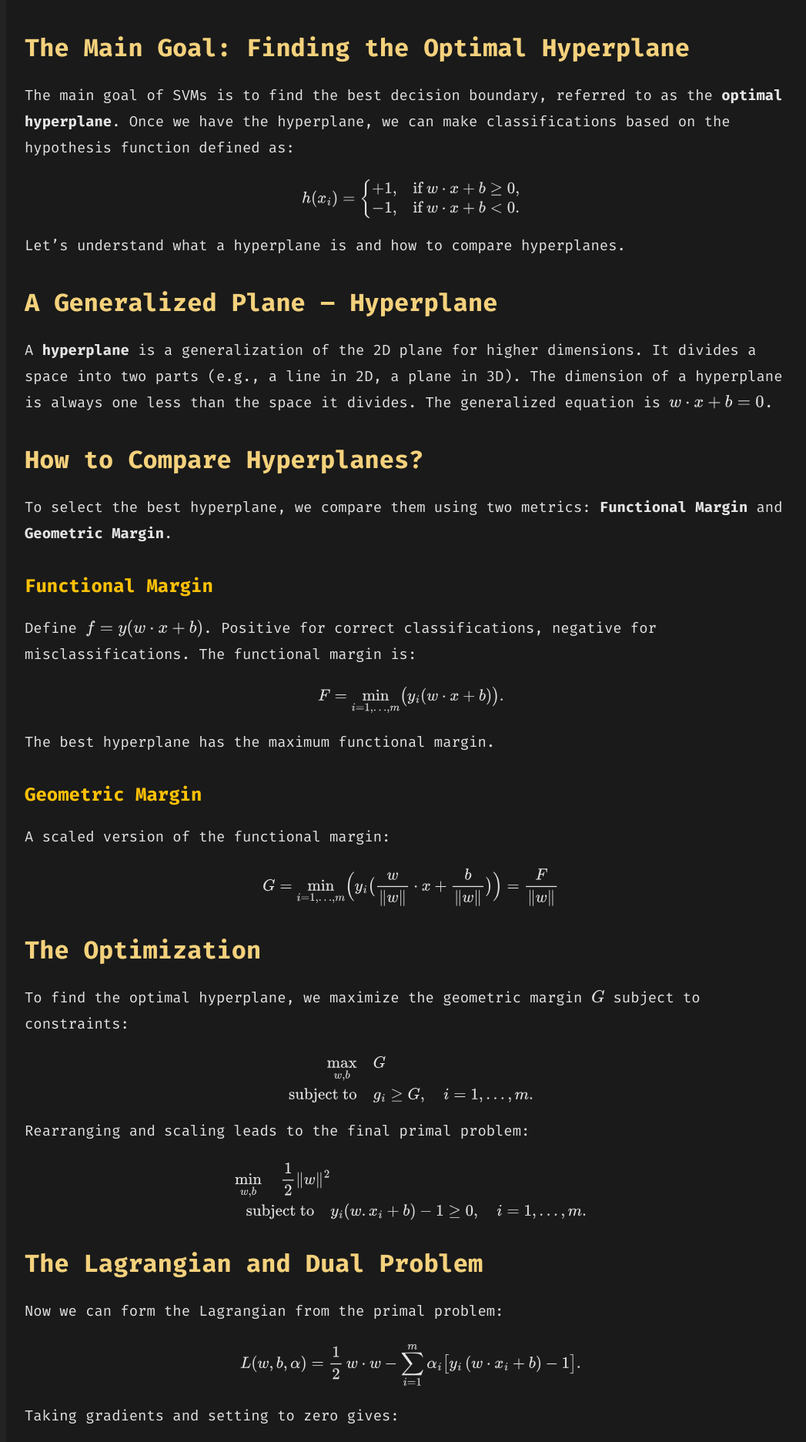
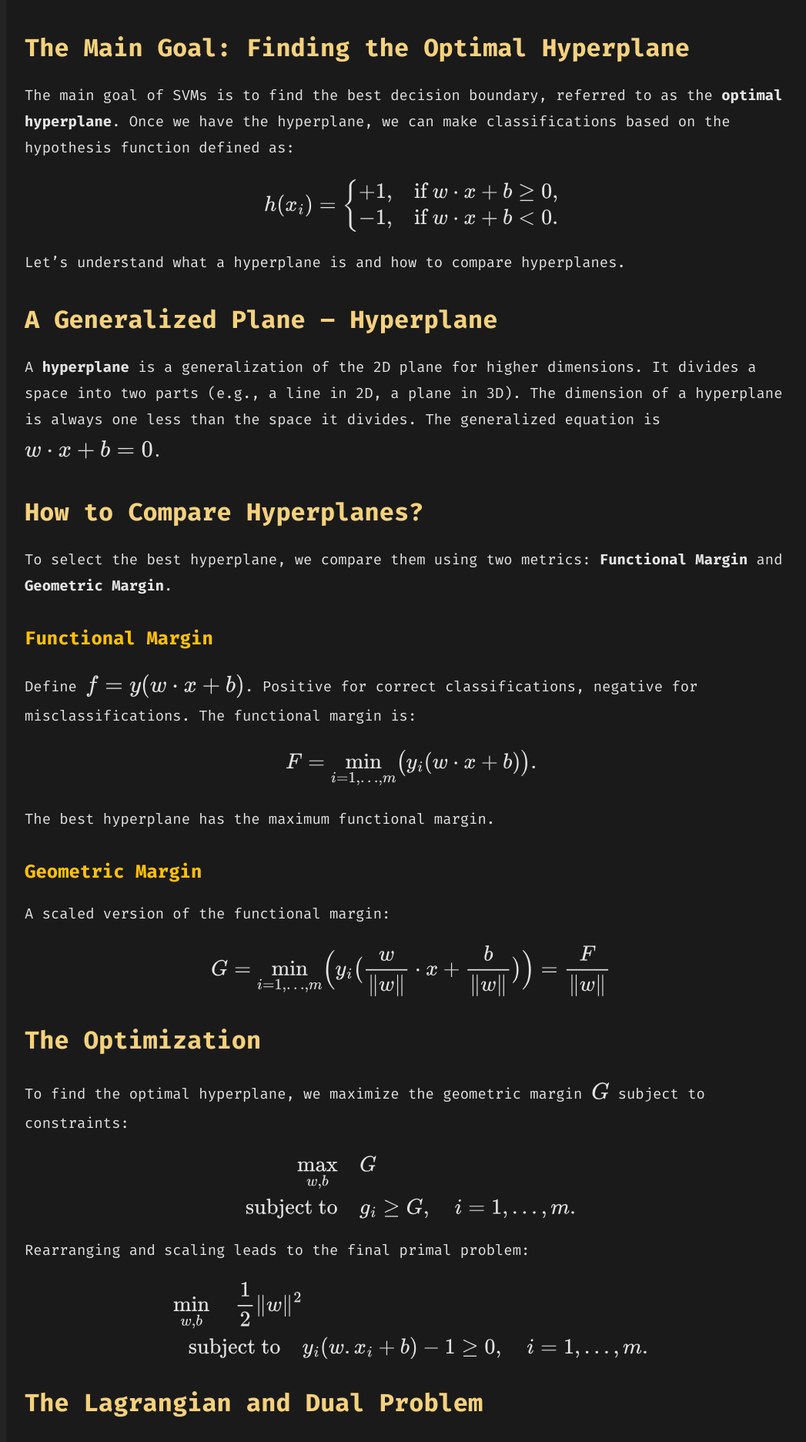
Before and after one commit to shrrynsh/site.github.io, a Jekyll site: the page built from _posts/2025-06-23-svm-from-scratch.md, in a window 1280 px wide. Shown: the part 685-2558 px from the top of the page at 77% size, without its empty margins (80-1127 px from the left). Built offline with Jekyll 4.4.1, drawn with Linux system fonts in a browser that asks for light colours.

Commit message:
Update post.html

```diff
--- a/_layouts/post.html
+++ b/_layouts/post.html
@@ -200,4 +200,11 @@ layout: default
     font-size: 2.2rem !important;
   }
 }
+
+.post-content-wrapper .katex,
+.post-content-wrapper .katex-display,
+.post-content-wrapper mjx-container,
+.post-content-wrapper .MathJax {
+  font-size: 1.35em !important;
+}
 </style>
```
